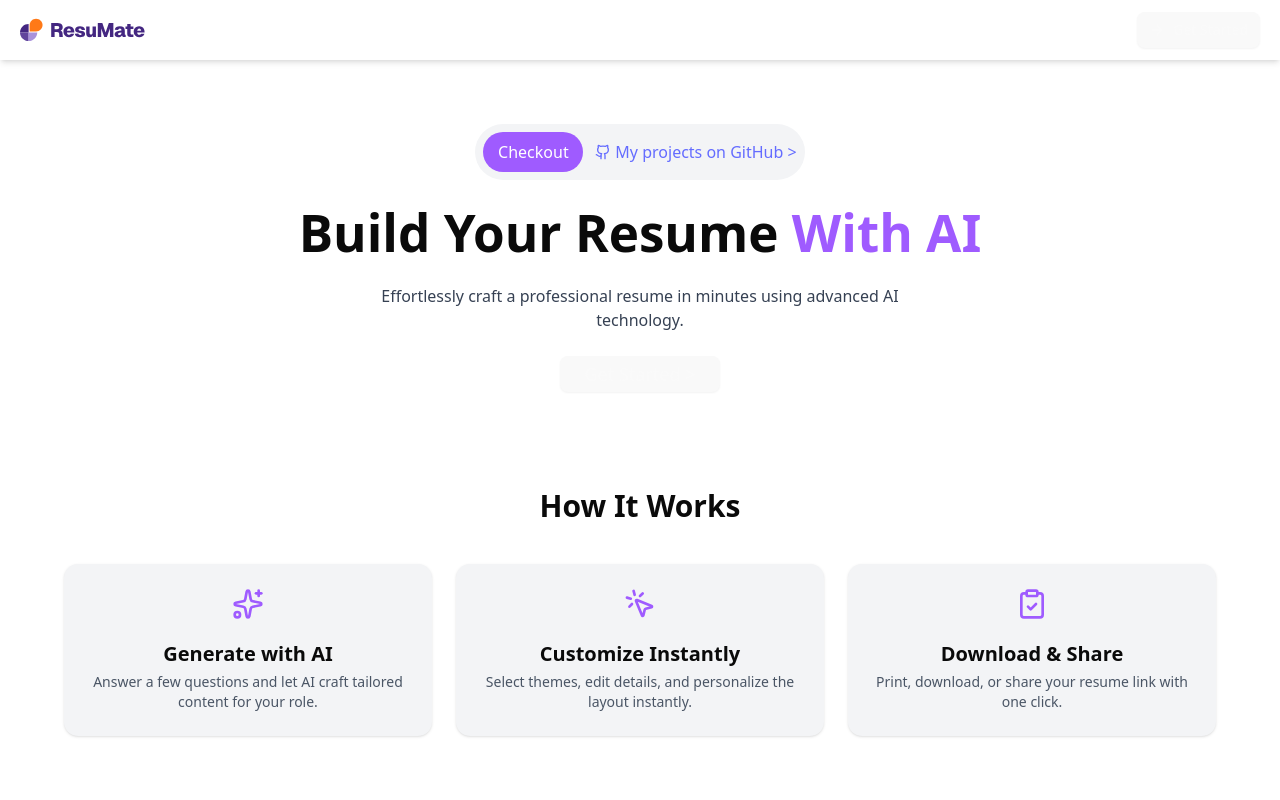
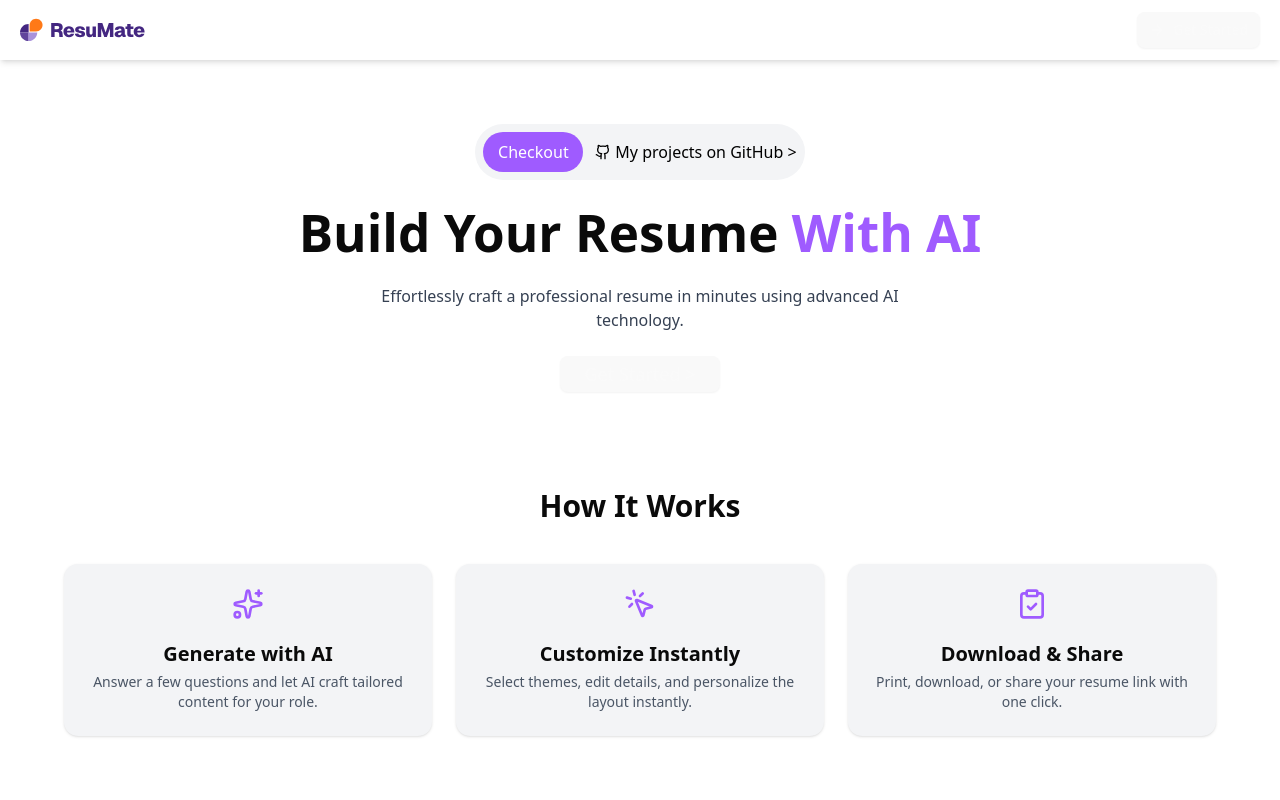
Before and after one commit to NiteshCodes7/AI-Resume-Builder, a React (Vite) app in the folder frontend/: page / in a window 1280 px wide. Shown: the top 800 px of the page. Built offline with nearby package versions, Linux system fonts and the light colour scheme; no server answers.

Commit message:
Update HomePage.jsx layout and content

```diff
--- a/frontend/src/pages/HomePage.jsx
+++ b/frontend/src/pages/HomePage.jsx
@@ -23,8 +23,8 @@ const HomePage = () => {
             to="https://github.com/NiteshCodes7"
             className="flex items-center gap-1 text-black hover:underline"
           >
-            <Github className="w-4 h-4" />
-            <span>My projects on GitHub &gt;</span>
+            <Github className="w-4 h-4 text-black" />
+            <span className="text-black">My projects on GitHub &gt;</span>
           </Link>
         </div>
 
```
